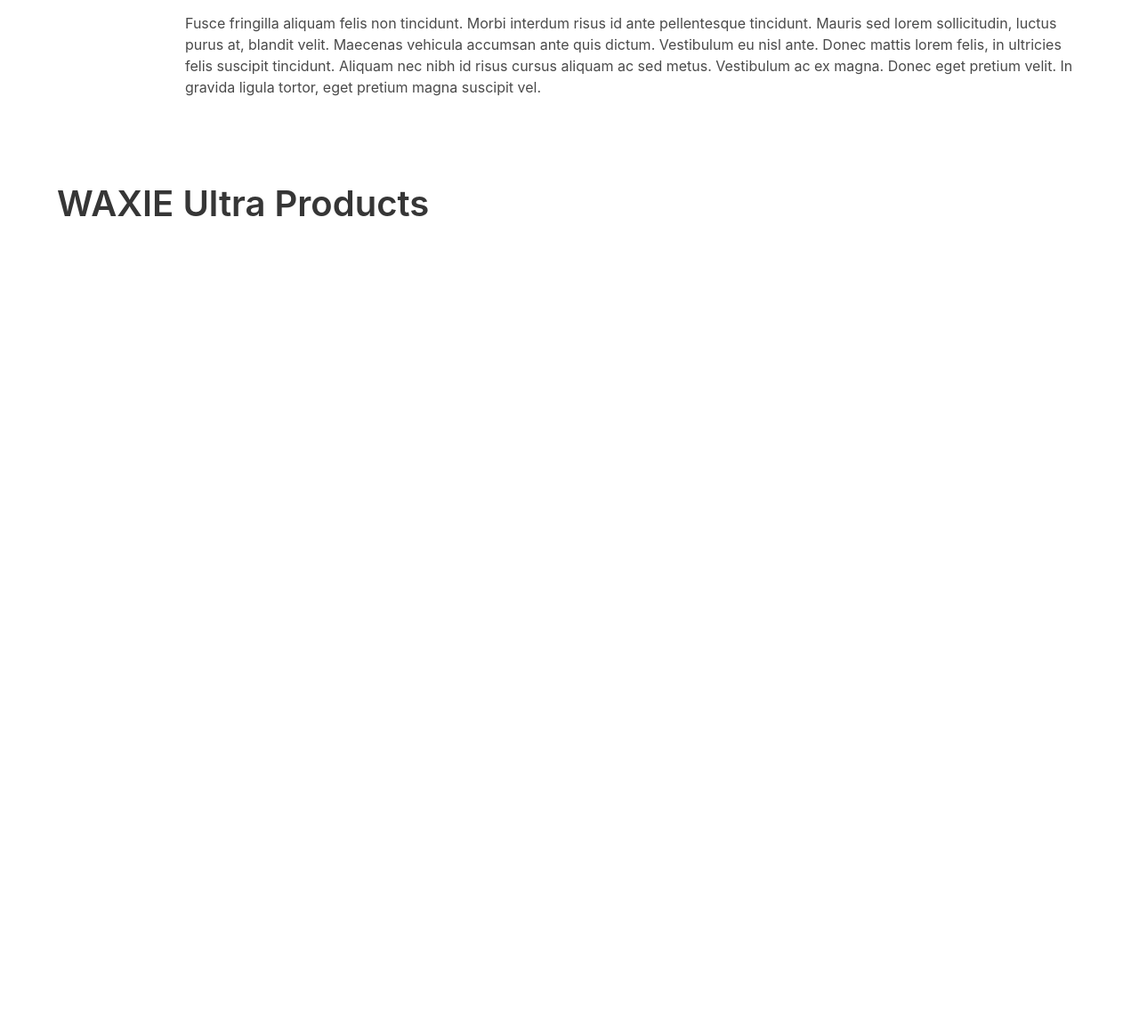
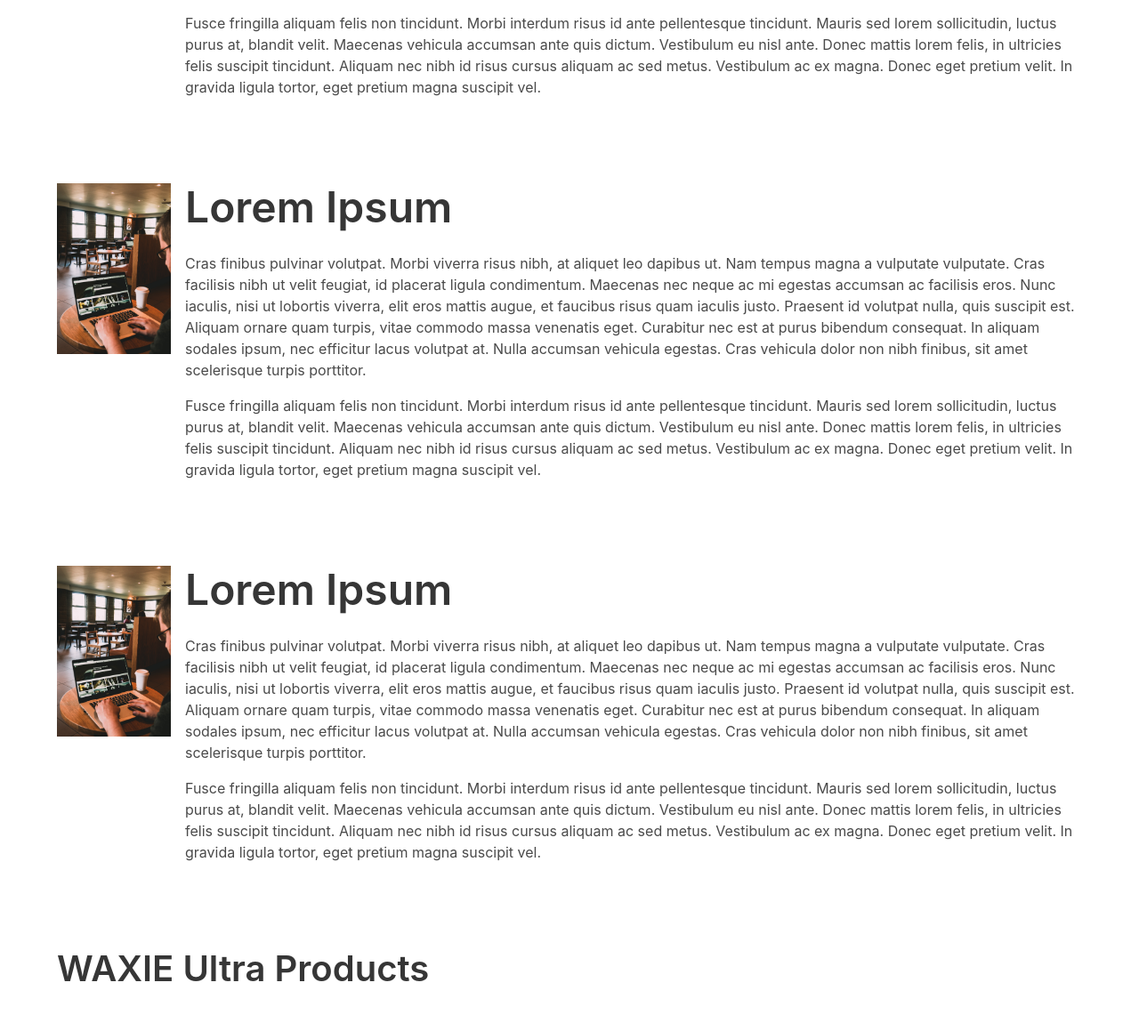
Before and after one commit to waxie-codes/wx-ultra, a Python web app: template templates/index.html in a window 1280 px wide. Shown: the part 1330-2489 px from the top of the page at 89% size. Before the commit the page ends 1573 px from the top, so only its background shows below. Run offline with Jinja, Linux system fonts and the light colour scheme; the template is opened without the code that fills it, so the values that code supplies are empty; some libraries are stand-ins or nearby versions.

Commit message:
more text

```diff
--- a/templates/index.html
+++ b/templates/index.html
@@ -60,6 +60,52 @@
 </section>
 
 <section class="section">
+  <div class="container">
+
+    <article class="media">
+      <figure class="media-left image is-128x128">
+        <img src="/static/images/man-using-macbook-on-wooden-table-2010806.jpg">
+      </figure>
+      <div class="media-content">
+        <h1 class="title is-1">Lorem Ipsum</h1>
+        <div class="content">
+          <p>Cras finibus pulvinar volutpat. Morbi viverra risus nibh, at aliquet leo dapibus ut. Nam tempus magna a vulputate vulputate. Cras facilisis nibh ut velit feugiat, id placerat ligula condimentum. Maecenas nec neque ac mi egestas accumsan ac facilisis eros. Nunc iaculis, nisi ut lobortis viverra, elit eros mattis augue, et faucibus risus quam iaculis justo. Praesent id volutpat nulla, quis suscipit est. Aliquam ornare quam turpis, vitae commodo massa venenatis eget. Curabitur nec est at purus bibendum consequat. In aliquam sodales ipsum, nec efficitur lacus volutpat at. Nulla accumsan vehicula egestas. Cras vehicula dolor non nibh finibus, sit amet scelerisque turpis porttitor.
+          </p>
+
+          <p>Fusce fringilla aliquam felis non tincidunt. Morbi interdum risus id ante pellentesque tincidunt. Mauris sed lorem sollicitudin, luctus purus at, blandit velit. Maecenas vehicula accumsan ante quis dictum. Vestibulum eu nisl ante. Donec mattis lorem felis, in ultricies felis suscipit tincidunt. Aliquam nec nibh id risus cursus aliquam ac sed metus. Vestibulum ac ex magna. Donec eget pretium velit. In gravida ligula tortor, eget pretium magna suscipit vel.
+          </p>
+        </div>
+      </div>
+    </article>
+
+  </div>
+</section>
+
+<section class="section">
+  <div class="container">
+
+    <article class="media">
+      <figure class="media-left image is-128x128">
+        <img src="/static/images/man-using-macbook-on-wooden-table-2010806.jpg">
+      </figure>
+      <div class="media-content">
+        <h1 class="title is-1">Lorem Ipsum</h1>
+        <div class="content">
+          <p>Cras finibus pulvinar volutpat. Morbi viverra risus nibh, at aliquet leo dapibus ut. Nam tempus magna a vulputate vulputate. Cras facilisis nibh ut velit feugiat, id placerat ligula condimentum. Maecenas nec neque ac mi egestas accumsan ac facilisis eros. Nunc iaculis, nisi ut lobortis viverra, elit eros mattis augue, et faucibus risus quam iaculis justo. Praesent id volutpat nulla, quis suscipit est. Aliquam ornare quam turpis, vitae commodo massa venenatis eget. Curabitur nec est at purus bibendum consequat. In aliquam sodales ipsum, nec efficitur lacus volutpat at. Nulla accumsan vehicula egestas. Cras vehicula dolor non nibh finibus, sit amet scelerisque turpis porttitor.
+          </p>
+
+          <p>Fusce fringilla aliquam felis non tincidunt. Morbi interdum risus id ante pellentesque tincidunt. Mauris sed lorem sollicitudin, luctus purus at, blandit velit. Maecenas vehicula accumsan ante quis dictum. Vestibulum eu nisl ante. Donec mattis lorem felis, in ultricies felis suscipit tincidunt. Aliquam nec nibh id risus cursus aliquam ac sed metus. Vestibulum ac ex magna. Donec eget pretium velit. In gravida ligula tortor, eget pretium magna suscipit vel.
+          </p>
+        </div>
+      </div>
+    </article>
+
+  </div>
+</section>
+
+
+
+<section class="section">
      <div class="container">
      <h1 class="title is-2">WAXIE Ultra Products</h1>
      {% for product in products %}
```
Also changed, not shown: output/index.html (+46 -0 lines).
